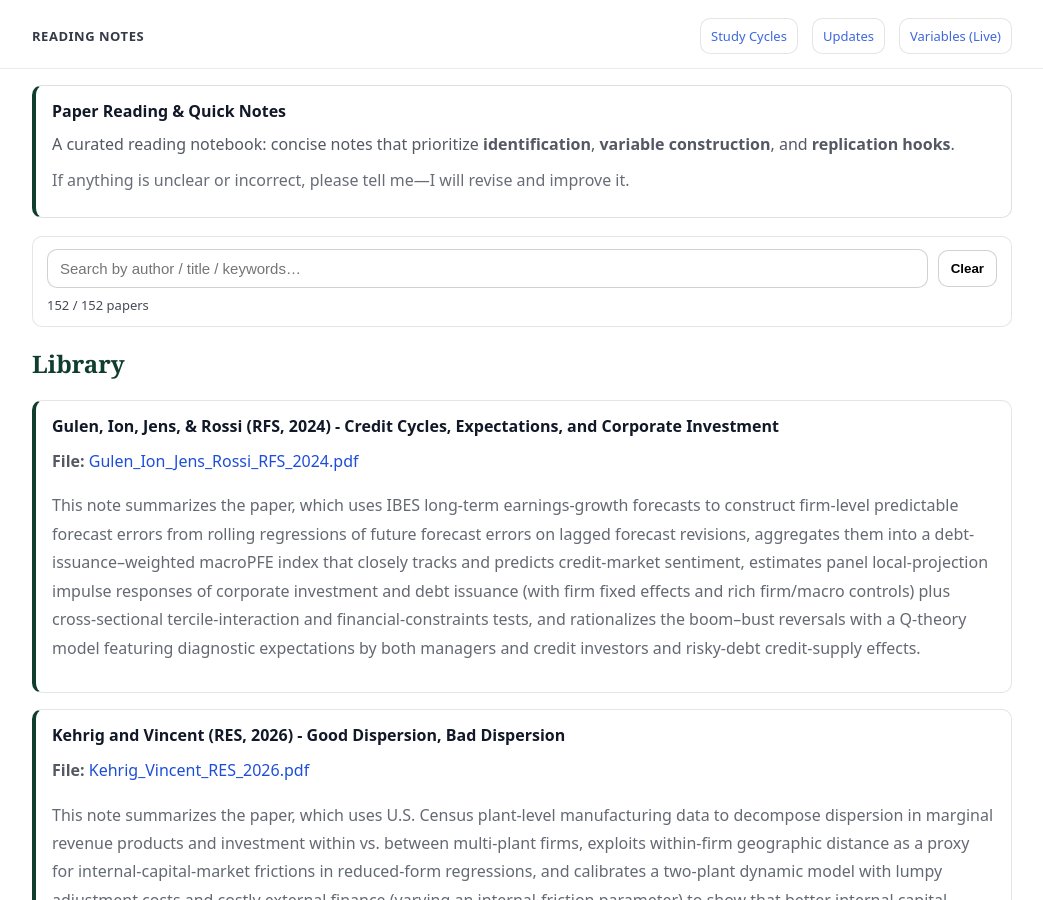
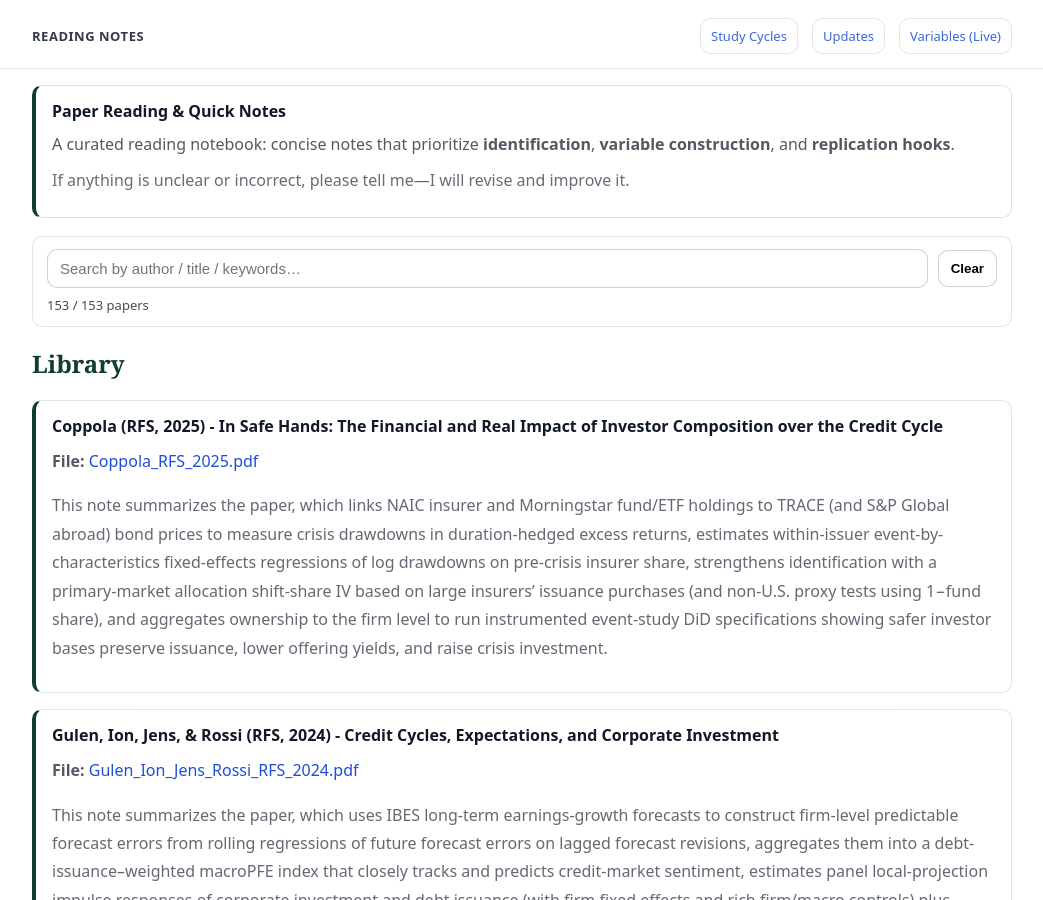
Before and after one commit to yaxinzn/study-archive, a Jekyll site: the page built from reading/index.md, in a window 1280 px wide and 900 px high. Shown: the whole window, without its empty margins (118-1161 px from the left). Built offline with Jekyll 4.4.1, drawn with Linux system fonts in a browser that asks for light colours.

Commit message:
Reading: add/update Coppola_RFS_2025.pdf

```diff
--- a/_data/reading.yml
+++ b/_data/reading.yml
@@ -1,3 +1,7 @@
+- title: "Coppola (RFS, 2025) - In Safe Hands: The Financial and Real Impact of Investor Composition over the Credit Cycle"
+  file: "Coppola_RFS_2025.pdf"
+  desc: "This note summarizes the paper, which links NAIC insurer and Morningstar fund/ETF holdings to TRACE (and S&P Global abroad) bond prices to measure crisis drawdowns in duration-hedged excess returns, estimates within-issuer event-by-characteristics fixed-effects regressions of log drawdowns on pre-crisis insurer share, strengthens identification with a primary-market allocation shift-share IV based on large insurers’ issuance purchases (and non-U.S. proxy tests using 1−fund share), and aggregates ownership to the firm level to run instrumented event-study DiD specifications showing safer investor bases preserve issuance, lower offering yields, and raise crisis investment."
+
 - title: "Gulen, Ion, Jens, & Rossi (RFS, 2024) - Credit Cycles, Expectations, and Corporate Investment"
   file: "Gulen_Ion_Jens_Rossi_RFS_2024.pdf"
   desc: "This note summarizes the paper, which uses IBES long-term earnings-growth forecasts to construct firm-level predictable forecast errors from rolling regressions of future forecast errors on lagged forecast revisions, aggregates them into a debt-issuance–weighted macroPFE index that closely tracks and predicts credit-market sentiment, estimates panel local-projection impulse responses of corporate investment and debt issuance (with firm fixed effects and rich firm/macro controls) plus cross-sectional tercile-interaction and financial-constraints tests, and rationalizes the boom–bust reversals with a Q-theory model featuring diagnostic expectations by both managers and credit investors and risky-debt credit-supply effects."
```
Also changed, not shown: 1 other file.
